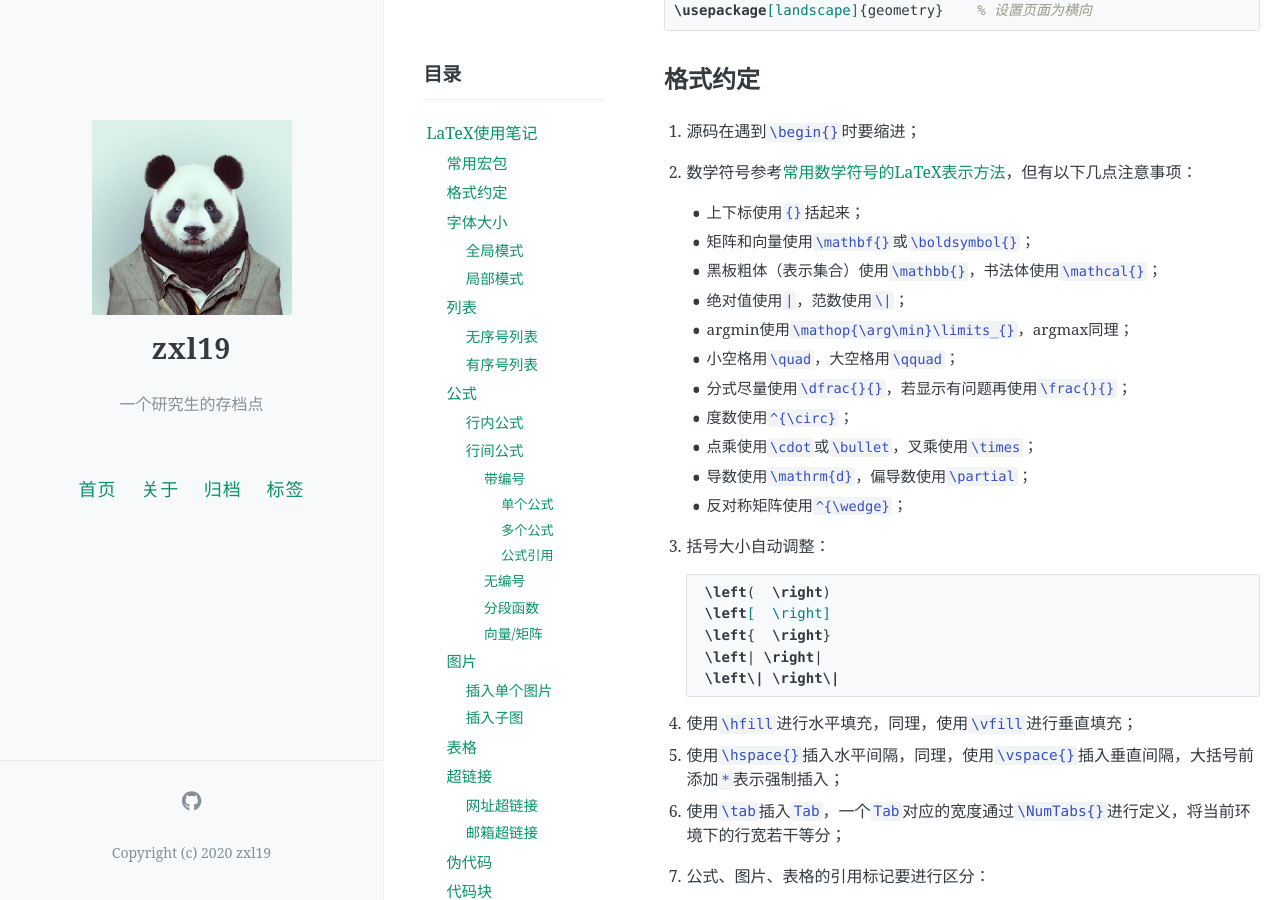
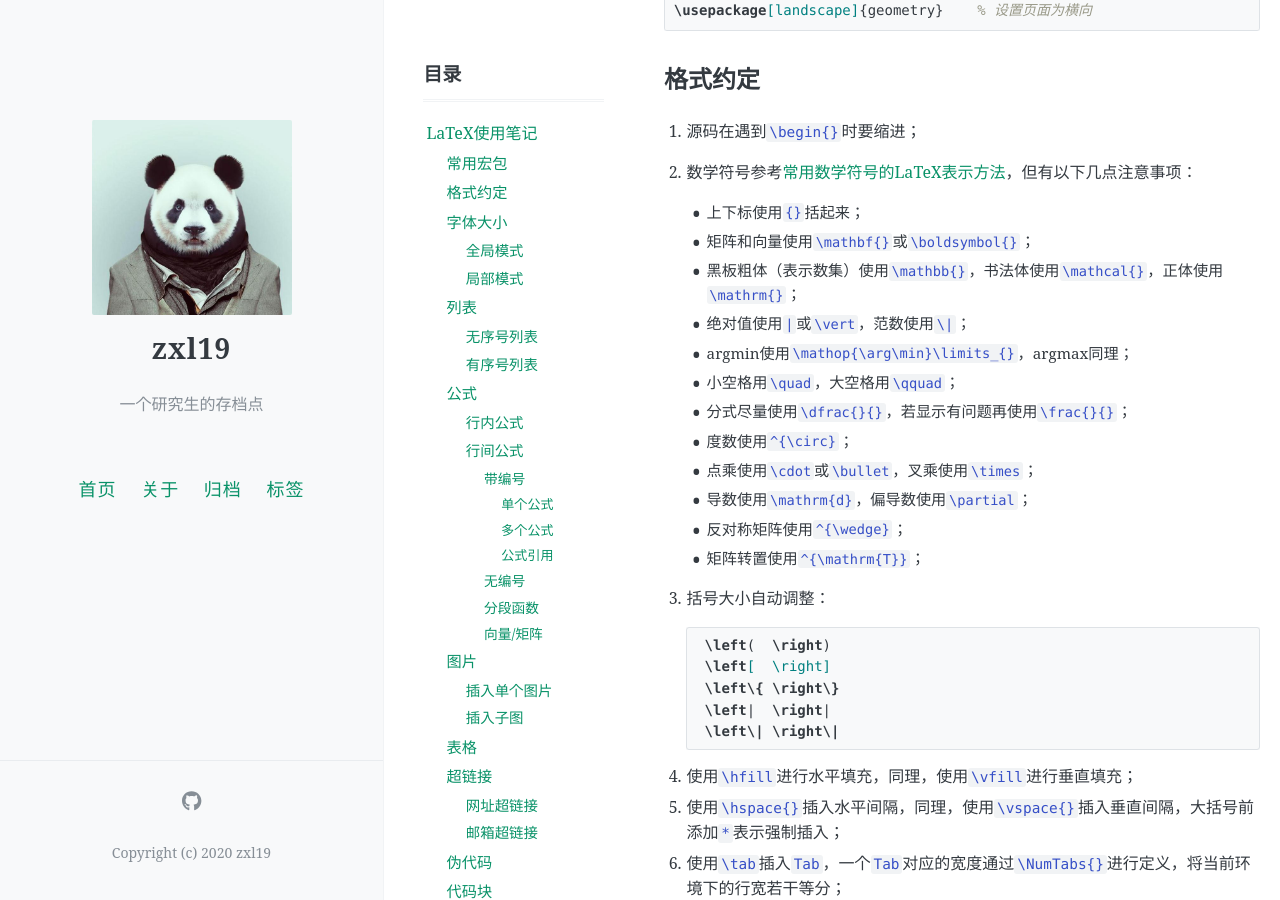
Before and after one commit to zxl19/zxl19.github.io, a Jekyll site: the page built from _posts/2021-03-29-latex-note.md, in a window 1280 px wide and 900 px high, scrolled down 1336 px. Built offline with Jekyll 4.4.1, drawn with Linux system fonts in a browser that asks for light colours; formulas are drawn with MathJax 3; comment, search, counter and statistics services are not loaded.

Commit message:
Update 2021-03-29-latex-note.md

````diff
--- a/_posts/2021-03-29-latex-note.md
+++ b/_posts/2021-03-29-latex-note.md
@@ -65,8 +65,8 @@ pinned: true
 
     - 上下标使用`{}`括起来；
     - 矩阵和向量使用`\mathbf{}`或`\boldsymbol{}`；
-    - 黑板粗体（表示集合）使用`\mathbb{}`，书法体使用`\mathcal{}`；
-    - 绝对值使用`|`，范数使用`\|`；
+    - 黑板粗体（表示数集）使用`\mathbb{}`，书法体使用`\mathcal{}`，正体使用`\mathrm{}`；
+    - 绝对值使用`|`或`\vert`，范数使用`\|`；
     - argmin使用`\mathop{\arg\min}\limits_{}`，argmax同理；
     - 小空格用`\quad`，大空格用`\qquad`；
     - 分式尽量使用`\dfrac{}{}`，若显示有问题再使用`\frac{}{}`；
@@ -74,14 +74,15 @@ pinned: true
     - 点乘使用`\cdot`或`\bullet`，叉乘使用`\times`；
     - 导数使用`\mathrm{d}`，偏导数使用`\partial`；
     - 反对称矩阵使用`^{\wedge}`；
+    - 矩阵转置使用`^{\mathrm{T}}`；
 
 3. 括号大小自动调整：
 
     ```latex
     \left(  \right)
     \left[  \right]
-    \left{  \right}
-    \left| \right|
+    \left\{ \right\}
+    \left|  \right|
     \left\| \right\|
     ```
 
````
